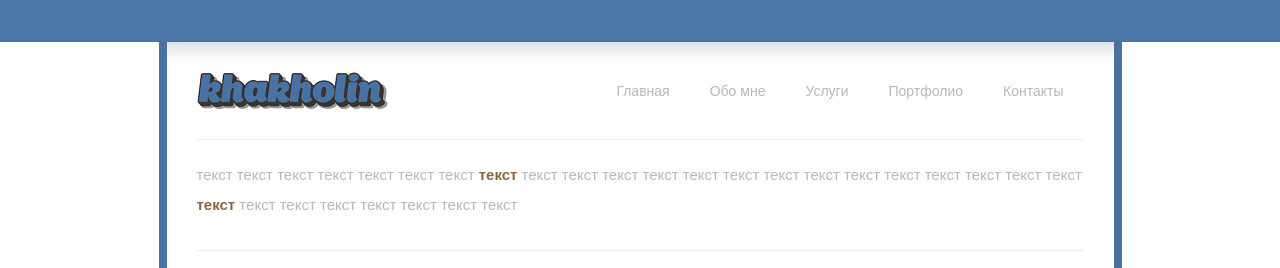
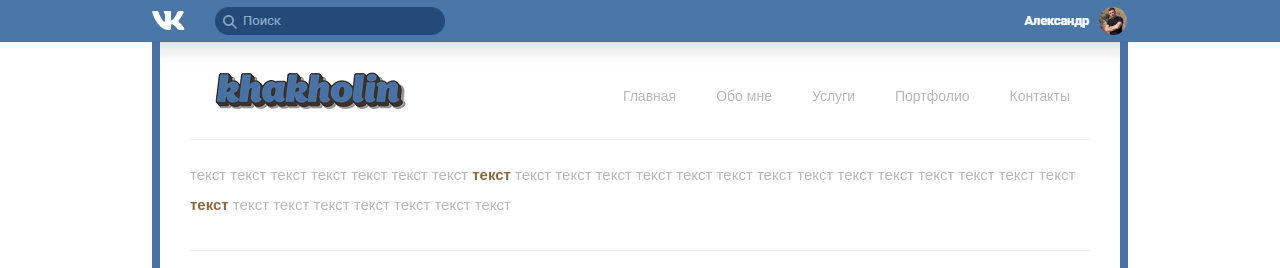
Before and after one commit to khakholin/website, a plain HTML site: page index.html in a window 1280 px wide. Shown: the top 268 px of the page. Drawn offline with Linux system fonts and the light colour scheme.

Commit message:
add some img

```diff
--- a/css/style.css
+++ b/css/style.css
@@ -29,13 +29,26 @@ a:hover {/* ссылки при наведении курсором */
     color: black;
 }
 
-#headtest { /* оболочка сайта, куда мы все помещаем */
-    background: url("../images/topline.png") repeat-x rgb(53, 0, 83); /*Фон: ссылка на картинку
+#topline { /* оболочка сайта, куда мы все помещаем */
+    background: url("../images/topline.png") repeat-x rgb(72, 114, 163); /*Фон: ссылка на картинку
     повторение по горизонтали цвет белый(т.к. картинка у нас не везде, где ее нет -
     белый цвет)*/
     width: 100%; /* ширина оболочки (сайта)*/
     height: 42px;
-    position: relative;/* позиция: относительно исходного места */
+}
+#topcenter{
+    margin: auto;
+    width: 976px;
+}
+.vktop{
+    float: left;
+}
+.search{
+    float: left;
+    margin-left: 30px;
+}
+.proftop{
+    float: right;
 }
 #wrap { /* оболочка сайта, куда мы все помещаем */
     margin: auto; /* внешний отступ: сверху/снизу справа/слева; auto устанавливает
@@ -43,7 +56,7 @@ a:hover {/* ссылки при наведении курсором */
     background: url("../images/bg.jpg") repeat-x #fff; /*Фон: ссылка на картинку
     повторение по горизонтали цвет белый(т.к. картинка у нас не везде, где ее нет -
     белый цвет)*/
-    width: 947px; /* ширина оболочки (сайта)*/
+    width: 960px; /* ширина оболочки (сайта)*/
     position: relative;/* позиция: относительно исходного места */
     min-height: 100%; /*мнимальная высота: на высоту экрана (в ie 6 не работает)*/
     border: 8px solid rgb(72, 114, 163); /*рамка: ширина в пикселях сплошная(solid) #цвет*/
--- a/index.html
+++ b/index.html
@@ -15,8 +15,18 @@
     </head>
 
     <body>
-        <div id="headtest">
+        <div id="topline">
+            <div id="topcenter">
+                <a href="" class="vktop">
+                    <img src="images/vktop.png" width="33" height="42" alt="" >
+                </a>
 
+                <img src="images/search.png" class="search" width="230" height="42" alt="" >
+
+                <a href="" class="proftop">
+                    <img src="images/proftop.png" width="105" height="42" alt="" >
+                </a>
+            </div>
         </div>
         <!-- помещаем все в блок wrap -->
         <div id="wrap">
```
Also changed, not shown: images/cole.png (added), images/music.png (added), images/play.png (added), images/proftop.png (added), images/search.png (added), images/vktop.png (added). Lines whose indentation alone changed are shown as unchanged.
